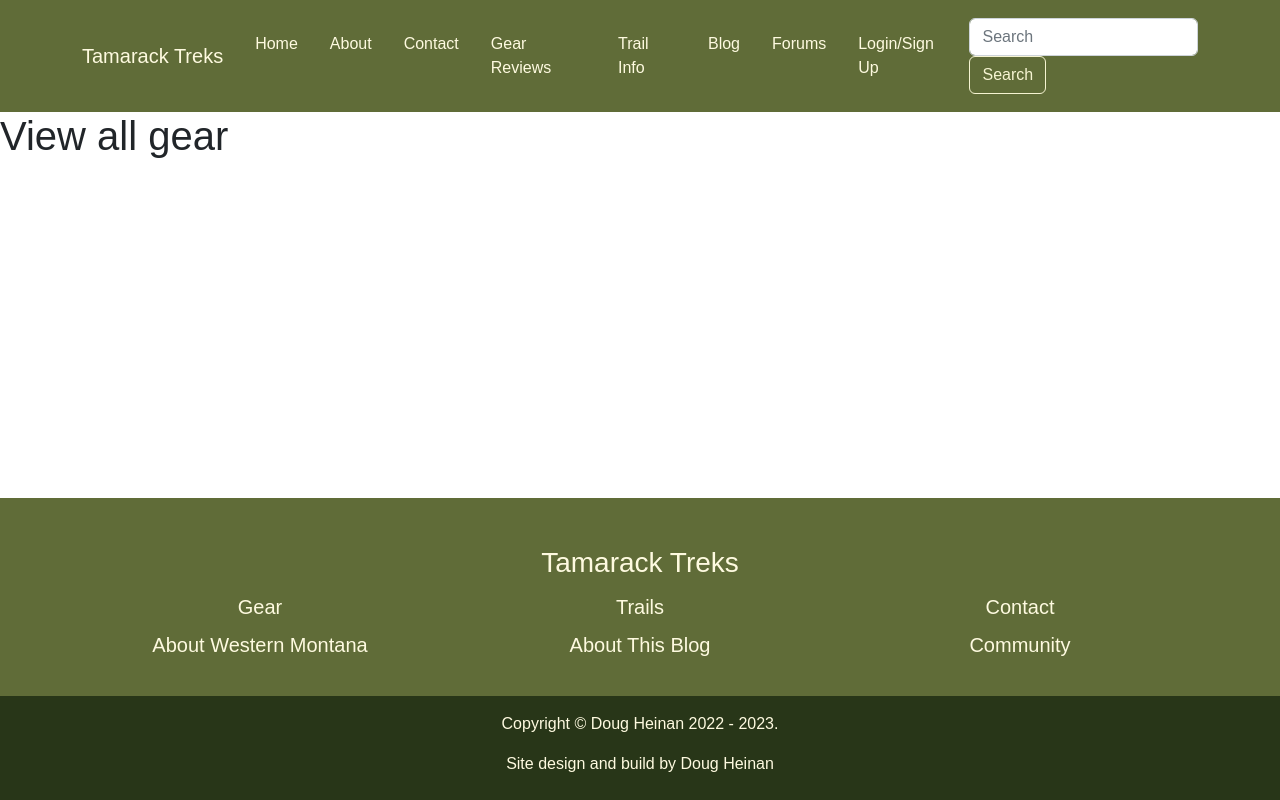
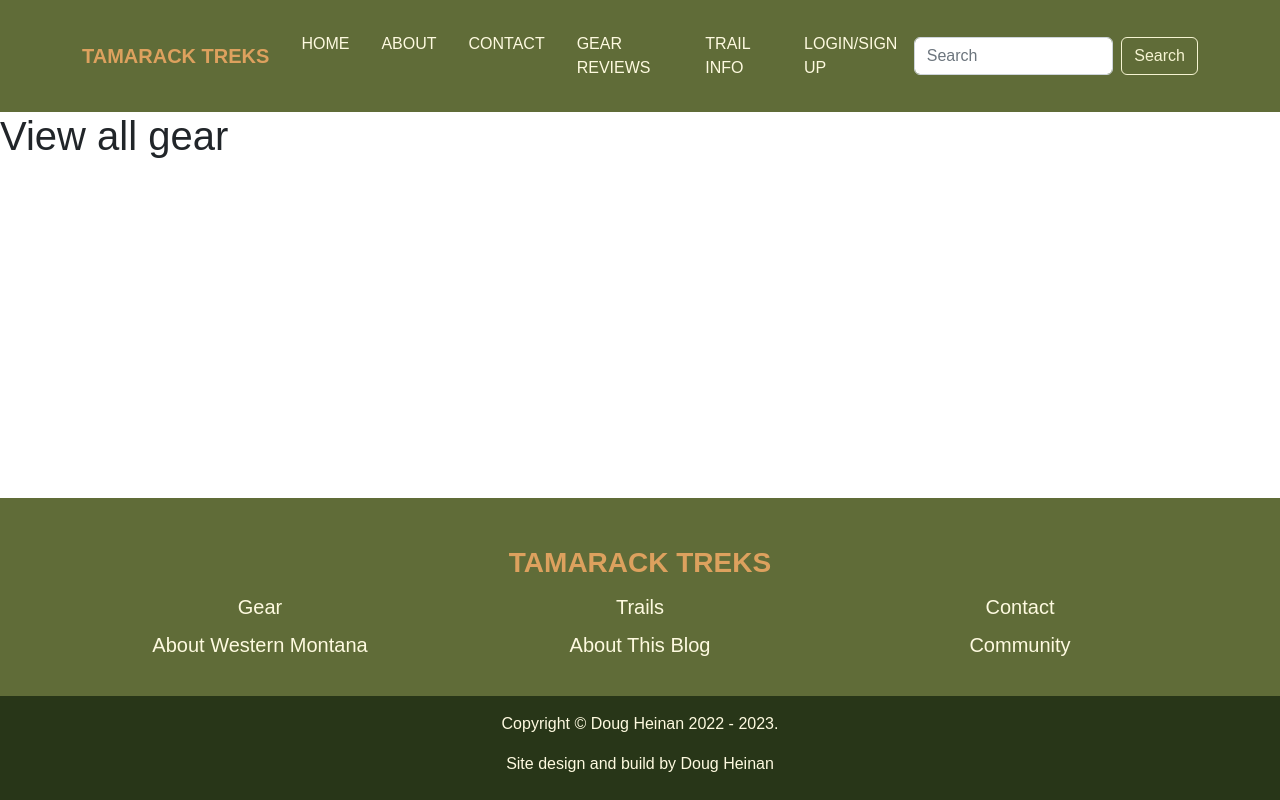
Before and after one commit to DouglasHeinan/tamarack-treks, a Flask app: page /gear/view_all_gear in a window 1280 px wide. Run offline with Flask 2, Linux system fonts and the light colour scheme; data that the repository does not hold is empty; some libraries are stand-ins or nearby versions; some web fonts are replaced.

Commit message:
minor changes to home page.

```diff
--- a/hiking_blog/static/css/styles.css
+++ b/hiking_blog/static/css/styles.css
@@ -22,6 +22,22 @@ body {
 .big-font {
     font-size: 40px;
     font-weight: bold;
+}
+
+.logo-font {
+    font-weight: bold;
+    text-transform: uppercase;
+    color: #dda15e;
+}
+
+.logo-font:hover {
+    color: #283618;
+}
+
+.align-right {
+    text-align: right;
+    margin-right: 50px;
+    margin-top: 25px;
 }
 
 .section-font {
@@ -84,6 +100,32 @@ body {
 
 .background-color-white {
     background-color: #ffffff;
+}
+
+.navbar-text {
+    color: #fefae0;
+    text-transform: uppercase;
+}
+
+.navbar-text:hover {
+    color: #283618;
+}
+
+.view-all-links-align {
+    text-align: right;
+    margin-top: 25px;
+    margin-right: 50px;
+}
+
+.view-all-links {
+    color: #283618;
+    text-transform: uppercase;
+    font-weight: bold;
+    transition-duration: 0.5s;
+}
+
+.view-all-links:hover {
+    color: #606c38;
 }
 
 .gear-img {
--- a/hiking_blog/templates/footer.html
+++ b/hiking_blog/templates/footer.html
@@ -1,6 +1,6 @@
 <div class="background-color-one pt-5 pb-3">
     <div class="text-center">
-        <h3 class="site-color-three">Tamarack Treks</h3>
+        <h3 class="logo-font">Tamarack Treks</h3>
         <div class="container">
             <ul class="row mb-3 foot-list list-unstyled">
                 <li class="foot-btn-font col-sm-6 col-md-4 my-1"><a class="no-underline site-color-three" href="{{ url_for('gear_bp.view_all_gear') }}">Gear</a></li>
--- a/hiking_blog/templates/header_navbar.html
+++ b/hiking_blog/templates/header_navbar.html
@@ -1,7 +1,7 @@
 <div>
     <nav class="navbar navbar-expand-lg background-color-one">
         <div class="container">
-            <a class="navbar-brand site-color-three" href="/">Tamarack Treks</a>
+            <a class="navbar-brand logo-font" href="/">Tamarack Treks</a>
             <button class="navbar-toggler site-color-three" type="button" data-bs-toggle="collapse"
                     data-bs-target="#navbarSupportedContent" aria-controls="navbarSupportedContent"
                     aria-expanded="false" aria-label="Toggle navigation">
@@ -10,37 +10,29 @@
             <div class="collapse navbar-collapse" id="navbarSupportedContent">
                 <ul class="navbar-nav">
                     <li class="nav-item">
-                        <a class="nav-link px-lg-3 py-3 py-lg-4 site-color-three"
+                        <a class="nav-link px-lg-3 py-3 py-lg-4 navbar-text"
                            href="{{ url_for('home_bp.home') }}">Home</a>
                     </li>
                     <li class="nav-item">
-                        <a class="nav-link px-lg-3 py-3 py-lg-4 site-color-three"
+                        <a class="nav-link px-lg-3 py-3 py-lg-4 navbar-text"
                            href="{{ url_for('home_bp.about') }}">About</a>
                     </li>
                     <li class="nav-item">
-                        <a class="nav-link px-lg-3 py-3 py-lg-4 site-color-three"
+                        <a class="nav-link px-lg-3 py-3 py-lg-4 navbar-text"
                            href="{{ url_for('contact_bp.contact') }}">Contact</a>
                     </li>
                     <li class="nav-item">
-                        <a class="nav-link px-lg-3 py-3 py-lg-4 site-color-three"
+                        <a class="nav-link px-lg-3 py-3 py-lg-4 navbar-text"
                            href="{{ url_for('gear_bp.view_all_gear') }}">Gear Reviews</a>
                     </li>
                     <li class="nav-item">
-                        <a class="nav-link px-lg-3 py-3 py-lg-4 site-color-three"
+                        <a class="nav-link px-lg-3 py-3 py-lg-4 navbar-text"
                            href="{{ url_for('trail_bp.view_all_trails') }}">Trail Info</a>
-                    </li>
-                    <li class="nav-item">
-                        <a class="nav-link px-lg-3 py-3 py-lg-4 site-color-three"
-                           href="#">Blog</a>
-                    </li>
-                    <li class="nav-item">
-                        <a class="nav-link px-lg-3 py-3 py-lg-4 site-color-three"
-                           href="#">Forums</a>
                     </li>
                     {% if current_user.is_authenticated: %}
                         {% if current_user.is_admin %}
                             <li class="nav-item dropdown">
-                                <a class="nav-link px-lg-3 py-3 py-lg-4 site-color-three"
+                                <a class="nav-link px-lg-3 py-3 py-lg-4 navbar-text"
                                    href="{{ url_for('admin_bp.admin_dashboard') }}">Admin</a>
                                 <ul class="dropdown-menu">
                                     <li>
@@ -61,19 +53,19 @@
                             </li>
                         {% endif %}
                     <li class="nav-item">
-                        <a class="nav-link px-lg-3 py-3 py-lg-4 site-color-three"
+                        <a class="nav-link px-lg-3 py-3 py-lg-4 navbar-text"
                            href="{{ url_for('auth_bp.logout') }}">Logout User: {{ current_user.username }}</a>
                     </li>
                     {% else: %}
                     <li class="nav-item">
-                        <a class="nav-link px-lg-3 py-3 py-lg-4 site-color-three"
+                        <a class="nav-link px-lg-3 py-3 py-lg-4 navbar-text"
                            href="{{ url_for('auth_bp.login') }}">Login/Sign Up</a>
                     </li>
                     {% endif %}
                 </ul>
-                <form method="POST" action="{{ url_for('search_bp.search') }}" class="form-inline my-2 my-lg-0">
+                <form method="POST" action="{{ url_for('search_bp.search') }}" class="d-flex">
                     {{ form.hidden_tag() }}
-                    <input class="form-control mr-sm-2" type="search"
+                    <input class="form-control me-2" type="search"
                            placeholder="Search" aria-label="Search" name="searched">
                     <button class="btn my-2 my-sm-0 search-button" type="submit">Search</button>
                 </form>
```
Also changed, not shown: hiking_blog/home/templates/dashboard.html (+9 -2 lines).
